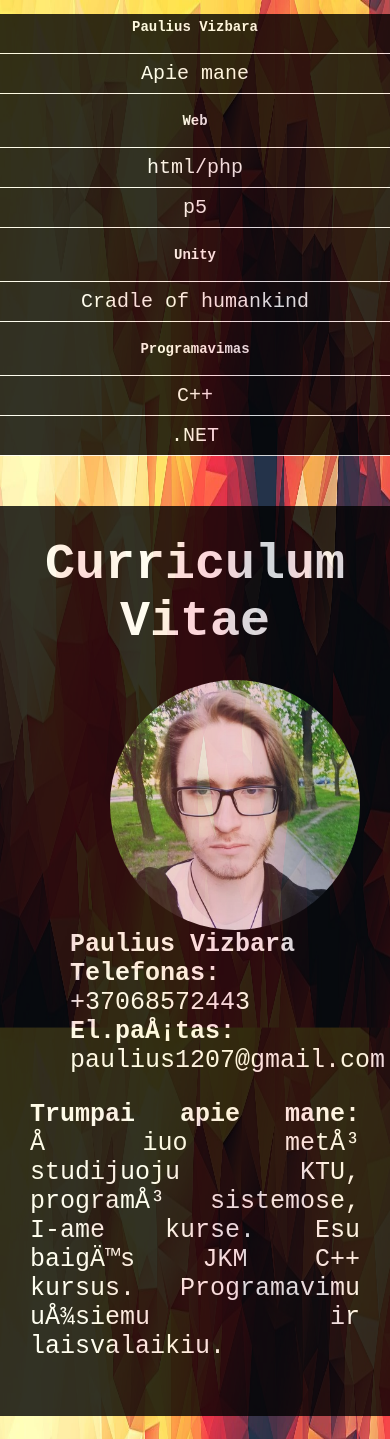
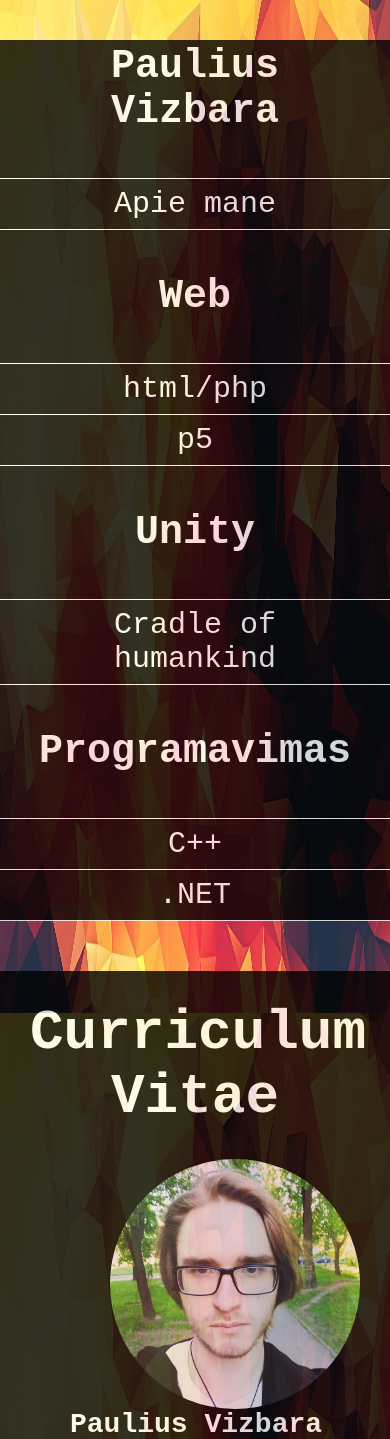
Before and after one commit to FriendlyBurrito/PauliusVizbara, a PHP site: page / in a window 390 px wide; the page is wider, and only the part inside the window is pictured. Shown: the top 1439 px of that part. Run offline with PHP 8.4, Linux system fonts and the light colour scheme.

Commit message:
dar daugiau dydziu

```diff
--- a/style.css
+++ b/style.css
@@ -36,11 +36,17 @@ body {
 }
 @media screen and (max-device-width: 1020px){
 
+	.rightcolumn {
+
+		font-size: 28px;
+	}
 
     ul.leftcolumn,
     ul.leftcolumn li,
-    ul.leftcolumn h3 {float: none;}
-
+    ul.leftcolumn h3 {float: none; font-size: 30px;}
+	ul.leftcolumn h3{
+		font-size: 40px;
+	}
     ul.leftcolumn {
     	text-align: center;
     	position: static;
```
